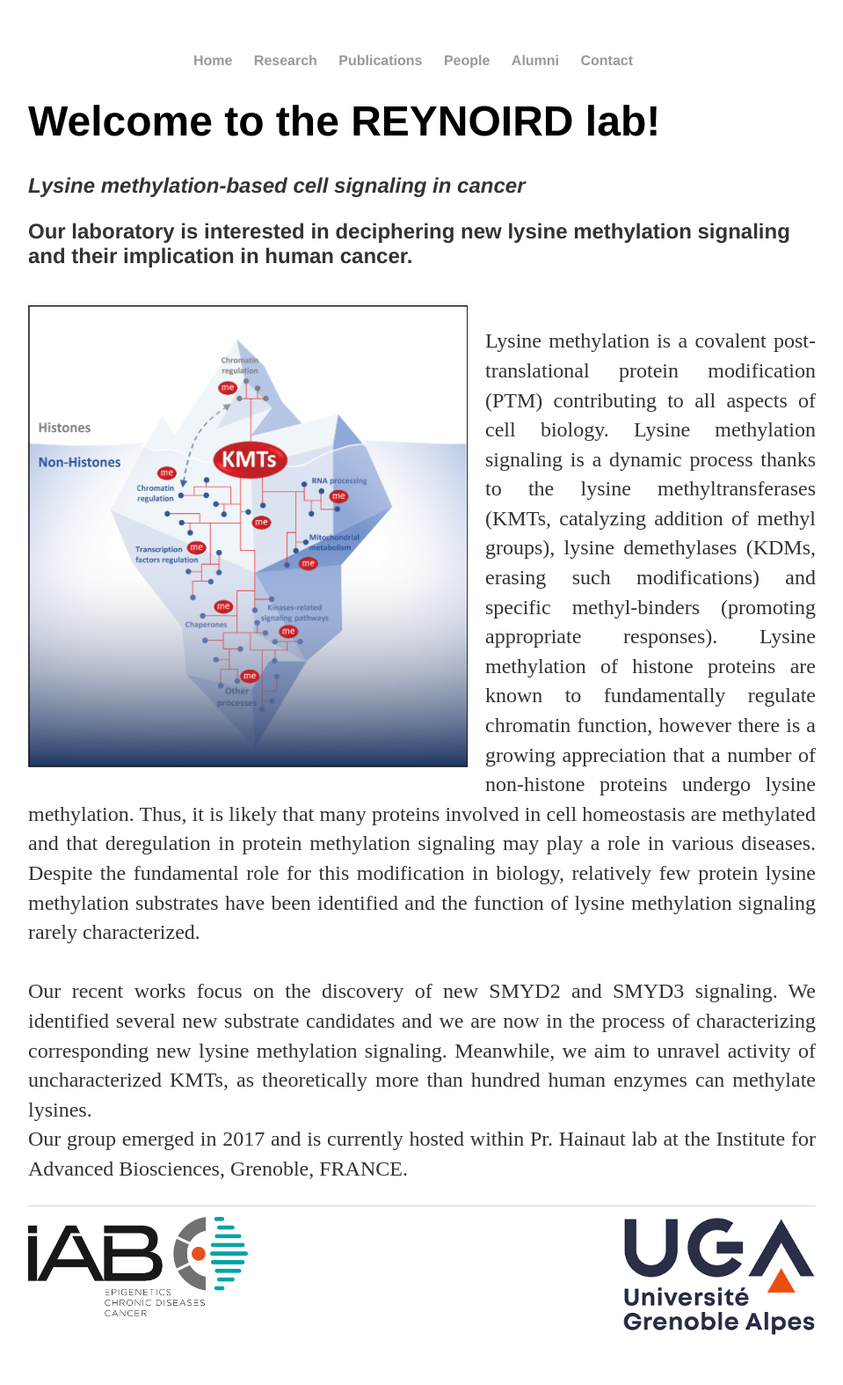
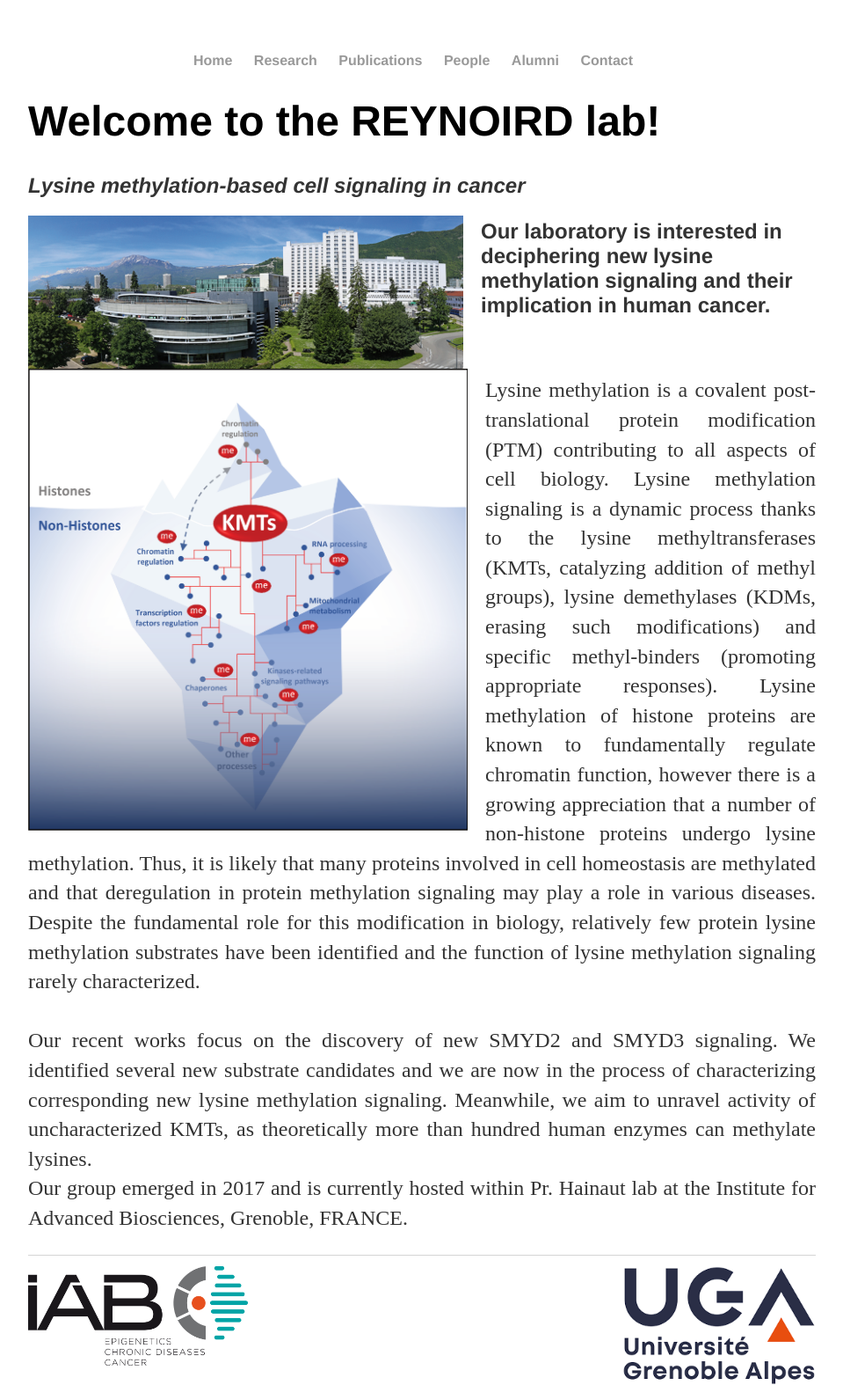
Before and after one commit to Reynoird-Lab/Reynoird-lab.github.io, a Jekyll site: the page built from index.html, in a window 1280 px wide. Shown: the whole page at 88% size, without its empty margins (160-1119 px from the left). Built offline with Jekyll 4.4.1, drawn with Linux system fonts in a browser that asks for light colours; Markdown is read by kramdown in place of the engine named in the settings; before the commit the page ends 1518 px from its top, so only the background shows below that.

Commit message:
Update index.html

```diff
--- a/index.html
+++ b/index.html
@@ -7,7 +7,7 @@
 
 		<h2><i>Lysine methylation-based cell signaling in cancer</i></h2>
 
-<div <img src="Images/IAB.png" title="IAB" align="left" style="margin: 0px 20px 0px 0px;" /><p><h2>Our laboratory is interested in deciphering new lysine methylation signaling and their implication in human cancer.</h2></p></div>
+<img src="Images/IAB.png" title="IAB" align="left" style="margin: 0px 20px 0px 0px;" /><p><h2>Our laboratory is interested in deciphering new lysine methylation signaling and their implication in human cancer.</h2></p>
 
 <br> <img src="Images/Lukinovic V graphical abstract CMYK_revision.png" title="Lysine Methylation Signaling" align="left" width="500" style="margin: 0px 20px 20px 0px;" /><p align="justify">Lysine methylation is a covalent post-translational protein modification (PTM) contributing to all aspects of cell biology. Lysine methylation signaling is a dynamic process thanks to the lysine methyltransferases (KMTs, catalyzing addition of methyl groups), lysine demethylases (KDMs, erasing such modifications) and specific methyl-binders (promoting appropriate responses). Lysine methylation of histone proteins are known to fundamentally regulate chromatin function, however there is a growing appreciation that a number of non-histone proteins undergo lysine methylation. Thus, it is likely that many proteins involved in cell homeostasis are methylated and that deregulation in protein methylation signaling may play a role in various diseases. Despite the fundamental role for this modification in biology, relatively few protein lysine methylation substrates have been identified and the function of lysine methylation signaling rarely characterized. <br>
 <br> Our recent works focus on the discovery of new SMYD2 and SMYD3 signaling. We identified several new substrate candidates and we are now in the process of characterizing corresponding new lysine methylation signaling. Meanwhile, we aim to unravel activity of uncharacterized KMTs, as theoretically more than hundred human enzymes can methylate lysines. <br>
```
